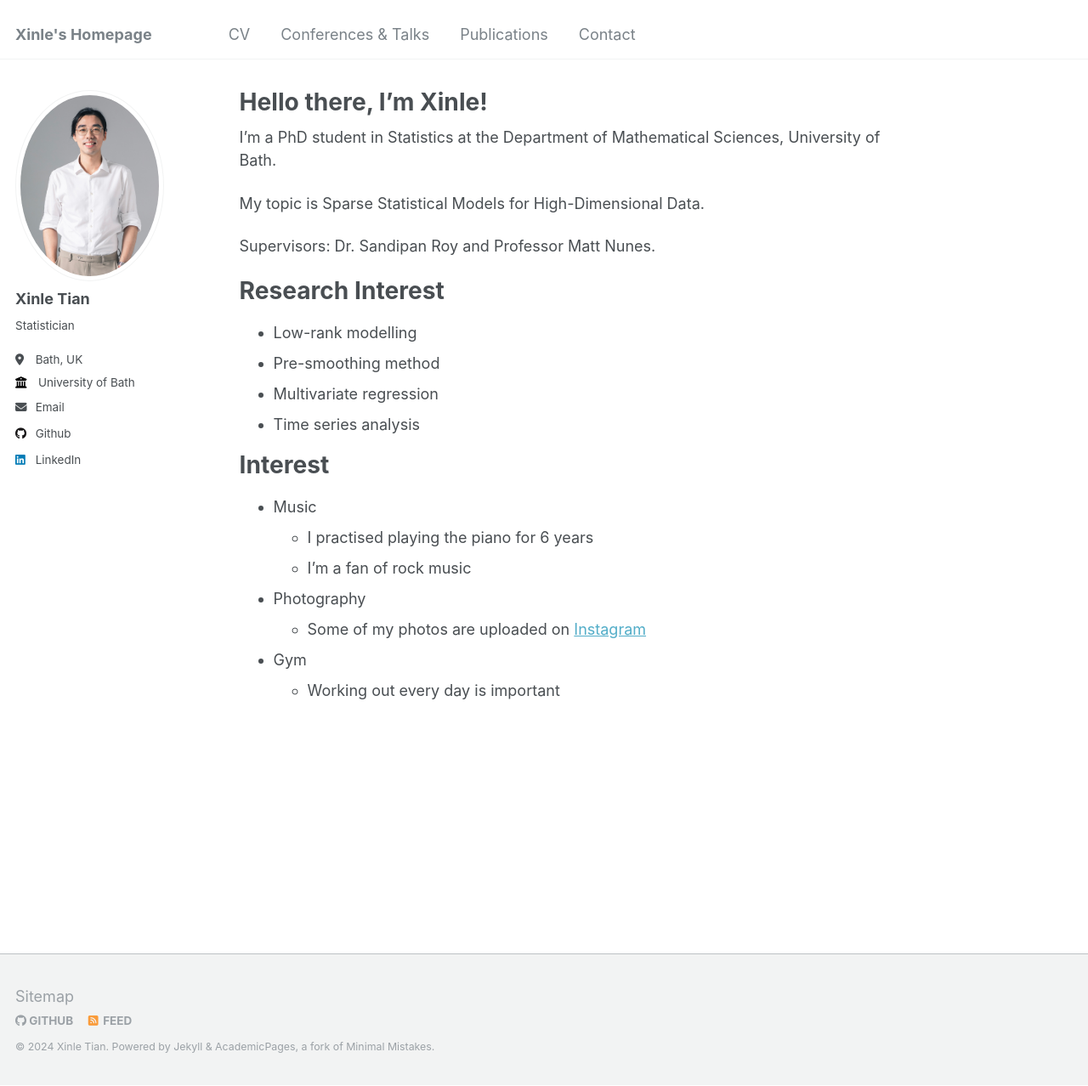
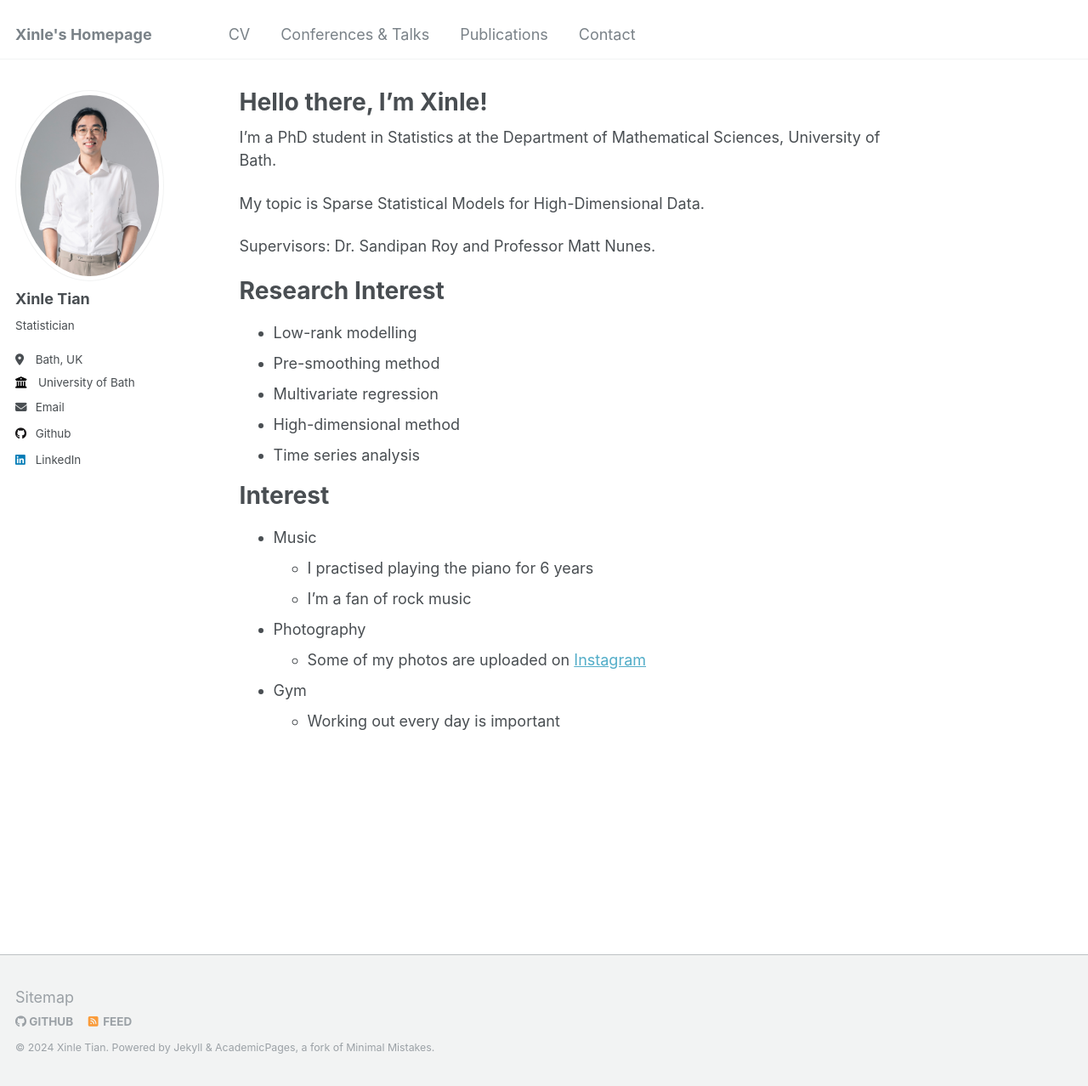
Before and after one commit to xinlet/xinlet.github.io, a Jekyll site: the page built from _pages/about.md, in a window 1280 px wide and 1278 px high. Shown: the whole window at 85% size. Built offline with Jekyll 4.4.1, drawn with Linux system fonts in a browser that asks for light colours.

Commit message:
Update about.md

```diff
--- a/_pages/about.md
+++ b/_pages/about.md
@@ -18,6 +18,7 @@ Research Interest
 * Low-rank modelling
 * Pre-smoothing method
 * Multivariate regression
+* High-dimensional method
 * Time series analysis
 
 Interest
```
